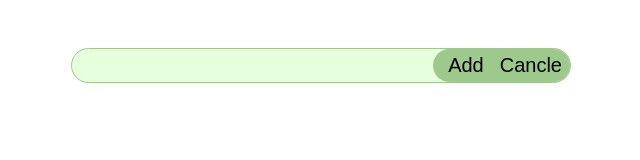
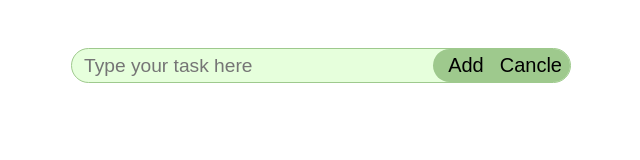
Before and after one commit to sumanmaji4/jsTodo, a plain HTML site: page index.html in a window 1280 px wide. Shown: the whole page, without its empty margins (319-959 px from the left). Drawn offline with Linux system fonts and the light colour scheme.

Commit message:
placeholder added

```diff
--- a/index.html
+++ b/index.html
@@ -9,7 +9,7 @@
   </head>
   <body>
     <div class="input-box">
-      <input class="input-txt" type="text" />
+      <input class="input-txt" type="text" placeholder="Type your task here" />
       <div class="btns">
         <button class="addBtn">Add</button>
         <button class="saveBtn">Save</button>
```
